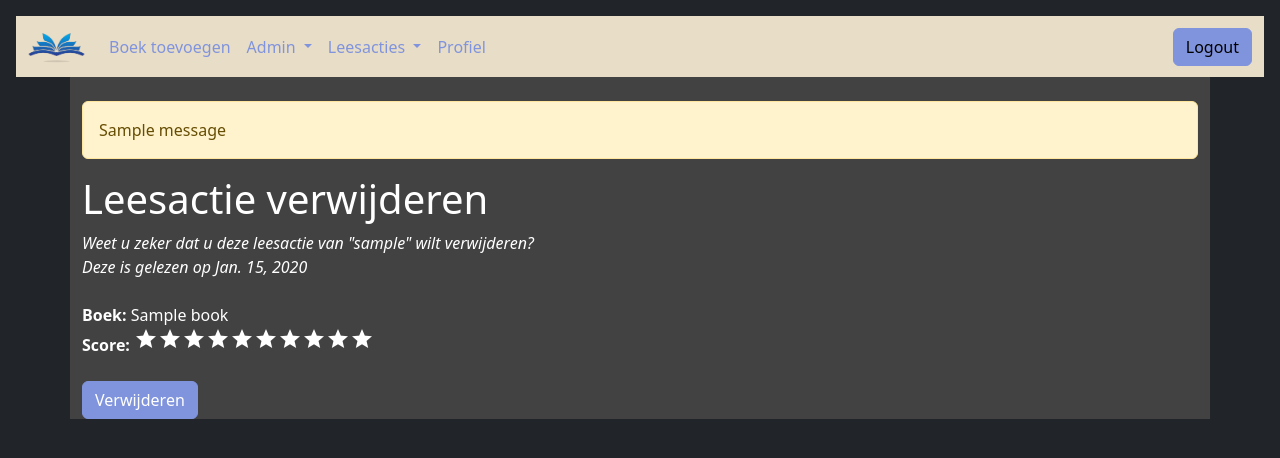
After one commit to voxxxiee/Django_Project, a Django app: page /delete_read/1/ in a window 1280 px wide. The commit adds this page. Shown: the top 458 px of the page. Run offline with Django 4.2, Linux system fonts and the light colour scheme; a user stored in the database is signed in; tables that the repository leaves empty hold one stand-in row (values such as "Sample post"); one stand-in notice (Sample message) is shown; some libraries are stand-ins or nearby versions.

Commit message:
gebruiker of de admin kan leesacties verwijderen, dit wordt ook gecheckt, message boxes toegevoegd en wat kleine dingetjes veranderd

```diff
--- /dev/null
+++ b/eind_opdracht/base/static/js/stars.js
@@ -0,0 +1,22 @@
+/**
+ * Functie om sterren te maken voor bij de leesacties.
+ * Dit is nou 3 keer geschreven elke keer net iets anders dus misschien kijken
+ * of dat allemaal via deze functie kan want dat zou wel cool zijn.
+ *
+ * @return void
+ */
+function printStars() {
+	var starsSpan = document.getElementById("stars");
+	var score = document.getElementById("user_score");
+	// clear de span bij elke verandering
+	starsSpan.innerHTML = "";
+	// loop voor het aantal sterren toevoegen
+	for (var i = 0; i < parseInt(score.innerHTML); i++)
+	{
+		// maak een material icons ster aan en voeg die aan de span toe.
+		var star = document.createElement("i");
+		star.classList.add("material-icons");
+		star.innerHTML = "star";
+		starsSpan.appendChild(star);
+	}
+}
--- a/eind_opdracht/base/templates/base/base.html
+++ b/eind_opdracht/base/templates/base/base.html
@@ -17,6 +17,14 @@
     </header>
     <main>
 		<div class="container">
+			<div class="messages">
+				<br>
+				{% for message in messages %}
+					<div class="alert alert-warning">
+						{{ message }}
+					</div>
+				{% endfor %}
+			</div>
         	{% block content %} {% endblock %}
 		</div>
     </main>
@@ -24,4 +32,5 @@
 
     </footer>
     </body>
+	<script defer type="text/javascript" src="{% static 'js/stars.js' %}"></script>
 </html>
--- /dev/null
+++ b/eind_opdracht/base/templates/base/delete_read.html
@@ -0,0 +1,22 @@
+{% extends 'base/base.html' %}
+{% block title %}Leesactie verwijderen{% endblock %}
+{% block content %}
+	<h1>Leesactie verwijderen</h1>
+	<em>Weet u zeker dat u deze leesactie van "{{ action.user }}" wilt verwijderen?<br>
+		Deze is gelezen op {{ action.date }}
+	</em>
+	<br><br>
+	<strong>Boek: </strong>{{ action.book.title }}<br>
+	<span style="display: none;" id="user_score">{{ action.score }}</span>
+	<strong>Score: </strong><span id="stars"></span>
+	<br><br>
+	<form method="POST">
+		{% csrf_token %}
+		<input type="submit" class="btn btn-primary" value="Verwijderen">
+	</form>
+	<script>
+		window.onload = () => {
+			printStars();
+		};
+	</script>
+{% endblock %}
--- a/eind_opdracht/base/urls.py
+++ b/eind_opdracht/base/urls.py
@@ -14,5 +14,6 @@ urlpatterns = [
     path('readfeed/', views.read_feed, name="readfeed"),
     path('readfeed/<str:user>/', views.read_feed, name="readfeed"),
     path('profile/', views.profile_page, name="profile"),
-    path('edit_profile/', views.update_profile, name='edit_profile')
+    path('edit_profile/', views.update_profile, name='edit_profile'),
+    path('delete_read/<int:pk>/', views.delete_read, name='delete_read'),
 ]
--- a/eind_opdracht/base/views.py
+++ b/eind_opdracht/base/views.py
@@ -41,12 +41,12 @@ def add_book(request, pk=None):
 
         if form.is_valid():
             book = form.save(commit=False)
-            if request.user.get_username() == "admin":
+            if request.user.is_staff:
                 book.approved = True
                 book.approved_by = request.user
             book.save()
             messages.success(request, "Het boek is succesvol opgeslagen!")
-            return redirect("")
+            return redirect("base:index")
     else:
         if pk is None:
             form = BookForm()
@@ -118,12 +118,14 @@ def register(request):
     context = {'form': form}
     return render(request, 'registration/register.html', context)
 
+
 @login_required
 def profile_page(request):
     user = request.user
     profile = Profile.objects.get(user=user)
     context = {'profile': profile}
     return render(request, 'base/profile_page.html', context)
+
 
 @login_required
 def update_profile(request):
@@ -139,3 +141,15 @@ def update_profile(request):
         form = ProfileUpdateForm(instance=profile)
     context = {'form': form}
     return render(request, 'base/edit_profile.html', context)
+
+
+@login_required
+def delete_read(request, pk=None):
+    action = Read.objects.get(pk=pk)
+    if request.method == "POST":
+        if request.user == action.user or request.user.is_staff is True:
+            action.delete()
+            messages.success(request, "Leesactie succesvol verwijderd")
+            return redirect("base:index")
+    context = {'action': action}
+    return render(request, 'base/delete_read.html', context)
```
Also changed, not shown: eind_opdracht/base/templates/base/feedcards.html (+10 -1 lines).
